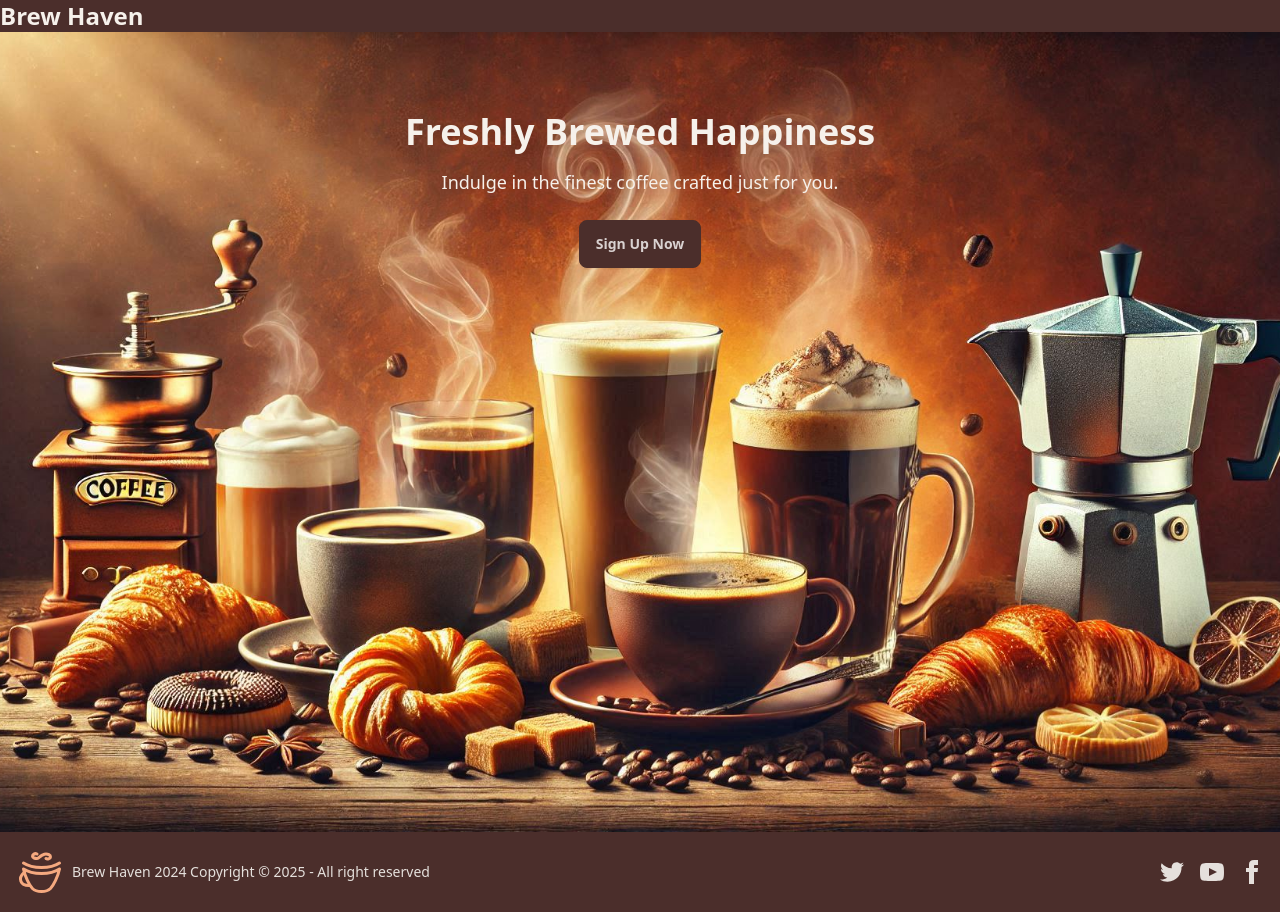
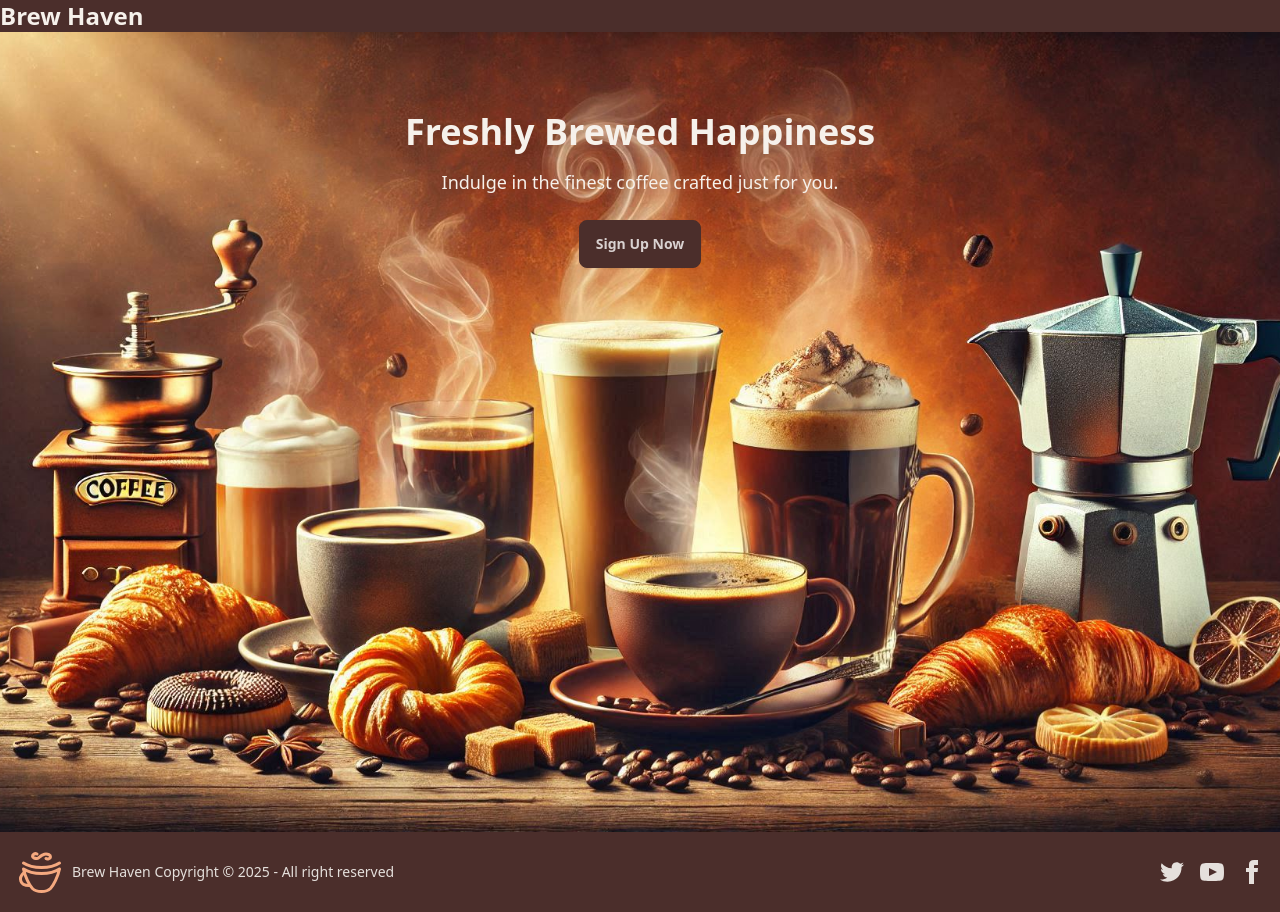
Before and after one commit to JenniferT9462/coffee-shop-frontend, a Next.js app: page / in a window 1280 px wide. Built offline with nearby package versions, Linux system fonts and the light colour scheme.

Commit message:
Took year off of the title for footer

```diff
--- a/src/pages/index.js
+++ b/src/pages/index.js
@@ -15,7 +15,7 @@ export default function Home() {
         {/* <h1>Coffee Shop Frontend Splash Page</h1> */}
         <HeroSection/>
     </main>
-    <Footer title={"Brew Haven 2024"}/>
+    <Footer title={"Brew Haven"}/>
     {/* <HelloBackend/> */}
     {/* <TestButton/> */}
   </div>
```
